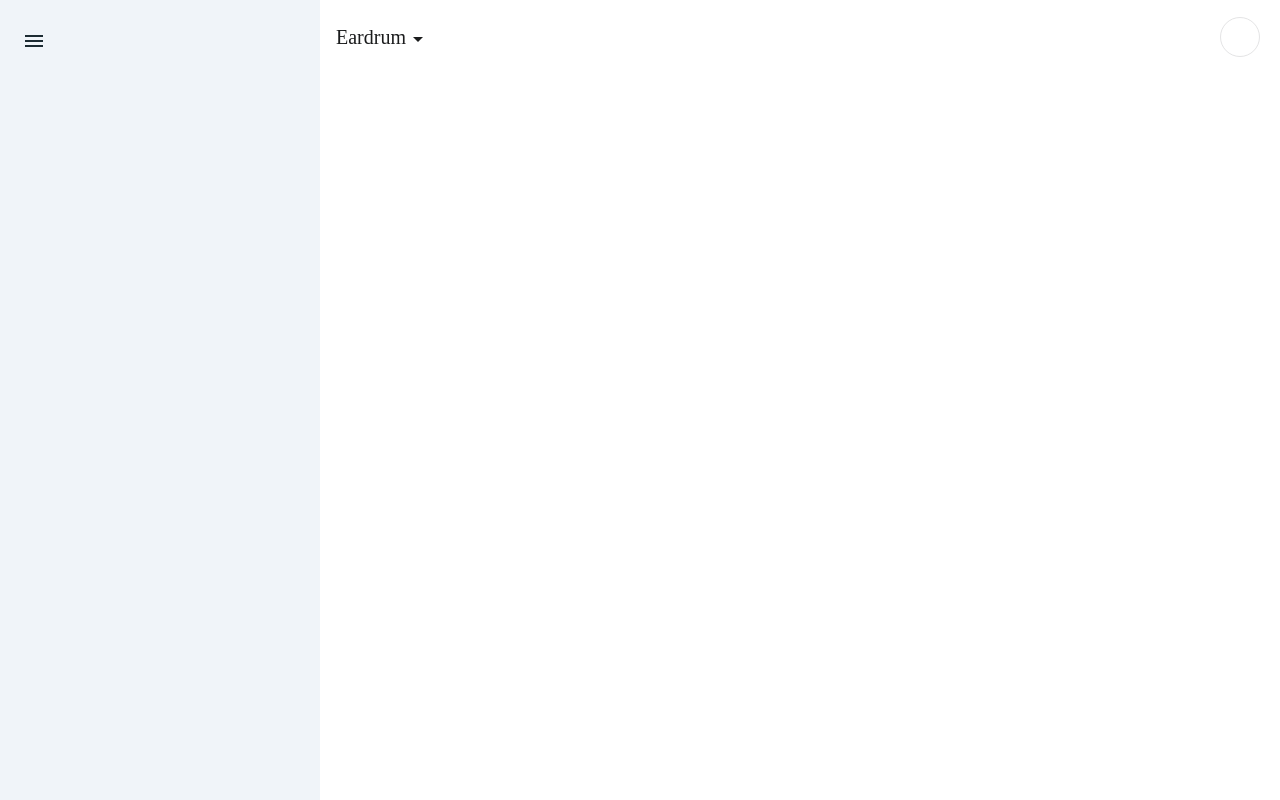
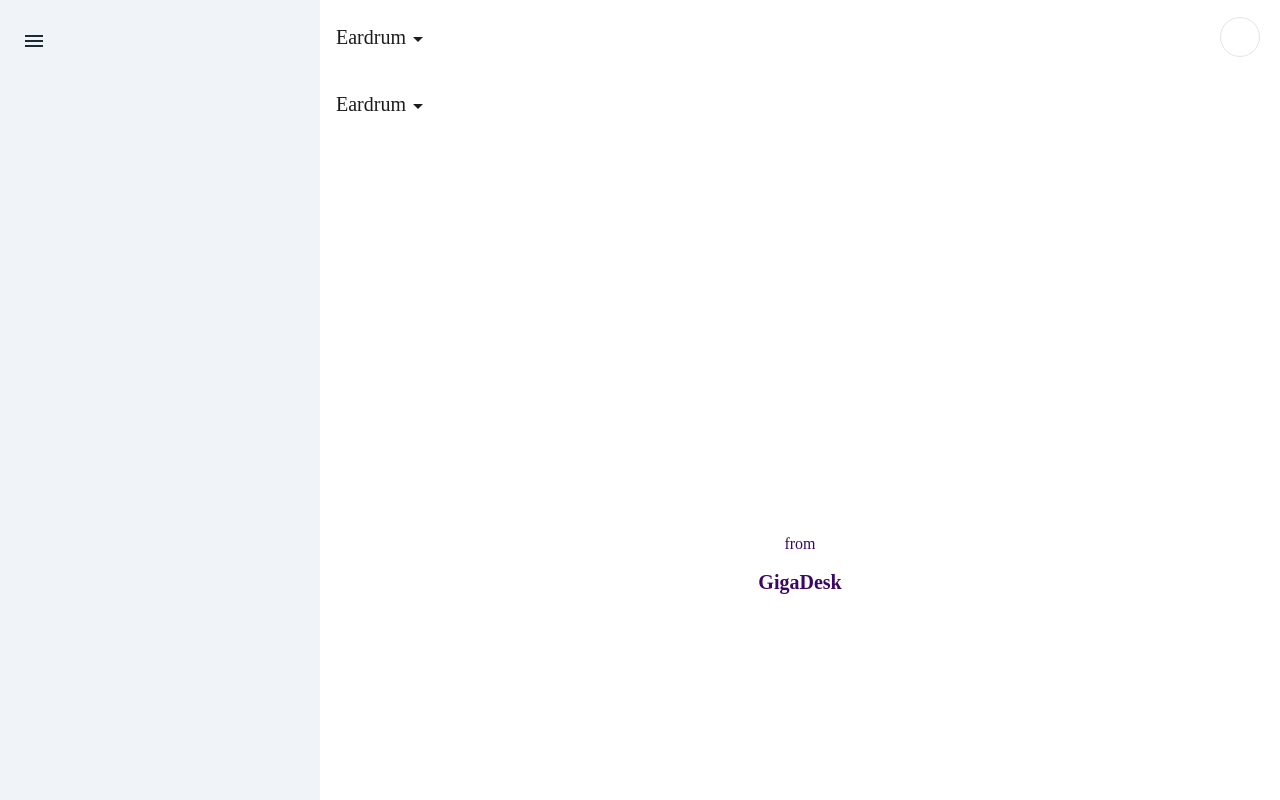
Before and after one commit to GigaDesk/Job-board, a Next.js app: page /school in a window 1280 px wide. Built offline with nearby package versions, Linux system fonts and the light colour scheme; a web font is replaced by a local one; what @apollo/experimental-nextjs-app-support would draw is missing.

Commit message:
feat: add home section in school-page

```diff
--- /dev/null
+++ b/src/app/school/main.tsx
@@ -0,0 +1,18 @@
+import EardrumStatement from "./eardrum-statement";
+import CompanyStatement from "@/components/splash/companystatement";
+
+export default function Main() {
+  return (
+    <div className=" grid grid-rows-[60px_390px_80px]">
+      <div className=" grid justify-items-start">
+        <EardrumStatement />
+      </div>
+      <div className="overflow-auto grid justify-items-center [&::-webkit-scrollbar]:w-2 [&::-webkit-scrollbar-thumb]:bg-border-gray hover:[&::-webkit-scrollbar-thumb]:bg-hover-gray  [&::-webkit-scrollbar-thumb]:rounded-full">
+        <div className=" w-[700px] text-black"></div>
+      </div>
+      <div className="grid content-center">
+        <CompanyStatement />
+      </div>
+    </div>
+  );
+}
--- a/src/app/school/page.tsx
+++ b/src/app/school/page.tsx
@@ -1,5 +1,6 @@
 import Sidebar from "./sidebar";
 import Navbar from "./navbar";
+import Main from "./main";
 
 export default function School() {
   return (
@@ -10,7 +11,7 @@ export default function School() {
       <Sidebar />
       <div className="grow grid grid-rows-[74px_1fr]">
         <Navbar />
-        <div className=""></div>
+        <Main />
       </div>
     </div>
   );
```
